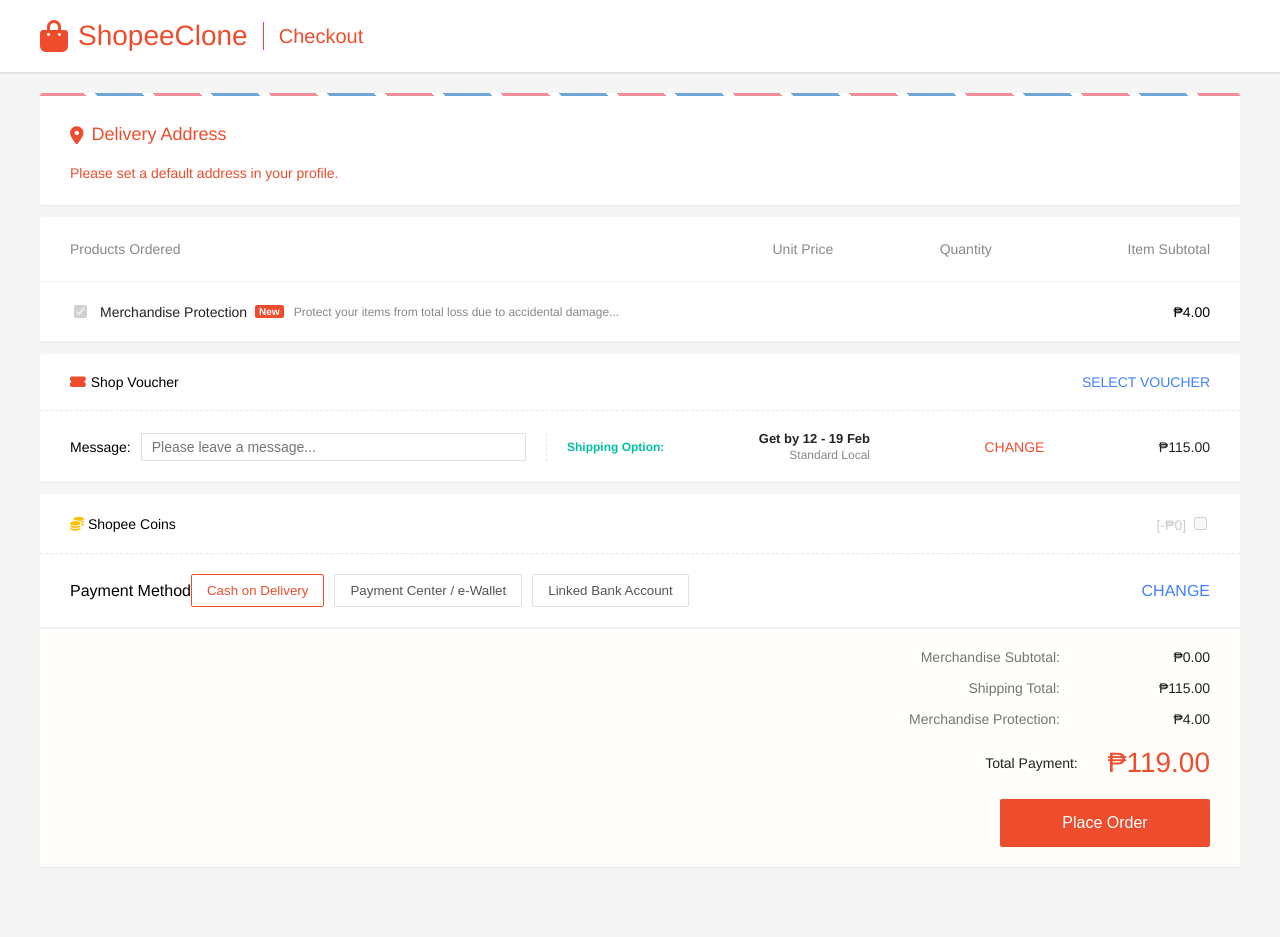
After one commit to MIGIMOUSEx7/HELLO-INTEG, a Django app: page /checkout/ in a window 1280 px wide. The commit adds this page. Run offline with Django 5.2, Linux system fonts and the light colour scheme; the visitor is signed in with stand-in values (Sample User, id 1); data comes from the database, SQL or seed files in the repository; data that the repository does not hold is empty.

Commit message:
NEWMETA v2.1

```diff
--- /dev/null
+++ b/my_integ/api/Templates/checkout.html
@@ -0,0 +1,300 @@
+<!DOCTYPE html>
+<html lang="en">
+<head>
+    <meta charset="UTF-8">
+    <meta name="viewport" content="width=device-width, initial-scale=1.0">
+    <title>Checkout | ShopeeClone</title>
+    <link href="https://cdnjs.cloudflare.com/ajax/libs/font-awesome/6.0.0/css/all.min.css" rel="stylesheet">
+    <style>
+        body { font-family: 'Helvetica Neue', Helvetica, Arial, sans-serif; background: #f5f5f5; margin: 0; padding-bottom: 50px; }
+        .container { max-width: 1200px; margin: 20px auto; }
+
+        /* Shopee Colors */
+        .text-orange { color: #ee4d2d; }
+        .bg-orange { background-color: #ee4d2d; }
+        .btn-orange { background-color: #ee4d2d; color: white; border: none; }
+        .btn-orange:hover { background-color: #d73211; }
+
+        /* HEADER */
+        .shopee-header { background: white; padding: 20px 0; border-bottom: 1px solid #e0e0e0; margin-bottom: 20px; box-shadow: 0 1px 1px 0 rgba(0,0,0,.05); }
+        .header-content { max-width: 1200px; margin: 0 auto; display: flex; align-items: center; gap: 15px; }
+        .brand-text { color: #ee4d2d; font-size: 28px; font-weight: 500; display: flex; align-items: center; gap: 10px; }
+        .page-title { border-left: 1px solid #ee4d2d; padding-left: 15px; font-size: 20px; color: #ee4d2d; line-height: 28px; height: 28px; }
+
+        /* SECTIONS COMMON */
+        .card { background: white; border-radius: 3px; box-shadow: 0 1px 1px 0 rgba(0,0,0,.05); margin-bottom: 12px; position: relative; overflow: hidden; }
+
+        /* ADDRESS SECTION */
+        .address-border {
+            height: 3px;
+            width: 100%;
+            background-image: repeating-linear-gradient(45deg, #F18D9B, #F18D9B 33px, transparent 0, transparent 41px, #6FA6D6 0, #6FA6D6 74px, transparent 0, transparent 82px);
+        }
+        .address-content { padding: 28px 30px 24px; }
+        .address-header { color: #ee4d2d; font-size: 18px; margin-bottom: 20px; display: flex; align-items: center; gap: 8px; font-weight: 500; }
+        .address-details { display: flex; align-items: center; font-size: 14px; color: #222; }
+        .user-info { font-weight: 700; margin-right: 20px; }
+        .default-badge { font-size: 10px; border: 1px solid #ee4d2d; color: #ee4d2d; padding: 2px 4px; border-radius: 1px; margin-left: 15px; margin-right: 5px; }
+        .btn-change { color: #4080ff; text-decoration: none; font-weight: 500; text-transform: uppercase; margin-left: auto; cursor: pointer; }
+
+        /* PRODUCT TABLE */
+        .product-table-header { display: flex; padding: 24px 30px; color: #888; font-size: 14px; border-bottom: 1px solid #f1f1f1; }
+        .col-prod { flex: 4; }
+        .col-price { flex: 1; text-align: center; }
+        .col-qty { flex: 1; text-align: center; }
+        .col-total { flex: 1; text-align: right; }
+
+        .store-header { padding: 20px 30px 0; font-size: 14px; font-weight: 500; display: flex; align-items: center; gap: 5px; }
+        .store-header i { color: #00bfa5; font-size: 12px; }
+
+        .product-item { display: flex; align-items: center; padding: 20px 30px; border-bottom: 1px solid #f9f9f9; font-size: 14px; color: #222; }
+        .prod-img { width: 40px; height: 40px; border: 1px solid #e1e1e1; margin-right: 15px; object-fit: cover; }
+        .prod-meta { font-size: 12px; color: #888; margin-top: 4px; }
+
+        /* Protection & Voucher */
+        .extra-row { padding: 20px 30px; border-bottom: 1px dashed #e8e8e8; display: flex; align-items: center; font-size: 14px; }
+        .protection-label { display: flex; align-items: center; gap: 8px; color: #222; }
+        .protection-new { background: #ee4d2d; color: white; font-size: 10px; padding: 1px 4px; border-radius: 2px; font-weight: bold; }
+        .msg-container { display: flex; align-items: center; width: 40%; border-right: 1px dashed #e8e8e8; padding-right: 20px; }
+        .msg-input { flex: 1; border: 1px solid #e0e0e0; padding: 5px 10px; margin-left: 10px; font-size: 14px; }
+        .shipping-info { flex: 1; padding-left: 20px; display: flex; justify-content: space-between; align-items: center; }
+        .ship-date { font-weight: bold; color: #222; font-size: 13px; }
+        .ship-sub { font-size: 12px; color: #888; margin-top: 2px; }
+
+        /* BOTTOM SECTION */
+        .payment-method { padding: 20px 30px; display: flex; align-items: center; justify-content: space-between; border-bottom: 1px solid #f1f1f1; }
+        .payment-options { display: flex; gap: 10px; }
+        .pay-btn { padding: 8px 15px; border: 1px solid #e0e0e0; cursor: pointer; color: #555; background: white; border-radius: 2px; }
+        .pay-btn.active { border-color: #ee4d2d; color: #ee4d2d; font-weight: 500; }
+
+        .summary-section { background: #fffefb; padding: 20px 30px; border-top: 1px solid #f1f1f1; text-align: right; }
+        .summary-row { display: flex; justify-content: flex-end; align-items: center; margin-bottom: 15px; font-size: 14px; color: #757575; }
+        .summary-label { width: 200px; }
+        .summary-val { width: 150px; text-align: right; color: #222; }
+        .total-payment-row { margin-top: 20px; display: flex; justify-content: flex-end; align-items: center; }
+        .total-price { font-size: 28px; color: #ee4d2d; font-weight: 500; margin-left: 20px; }
+
+        .place-order-btn {
+            background: #ee4d2d; color: white; width: 210px; height: 48px; font-size: 16px; border: none; border-radius: 2px; cursor: pointer; margin-top: 20px; font-weight: 500;
+        }
+        .place-order-btn:hover { background: #d04325; }
+    </style>
+</head>
+<body>
+
+    <div class="shopee-header">
+        <div class="header-content">
+            <div class="brand-text">
+                <i class="fas fa-shopping-bag" style="font-size: 32px;"></i> ShopeeClone
+            </div>
+            <div class="page-title">Checkout</div>
+        </div>
+    </div>
+
+    <div class="container">
+        <div class="card">
+            <div class="address-border"></div>
+            <div class="address-content">
+                <div class="address-header">
+                    <i class="fas fa-map-marker-alt text-orange"></i> Delivery Address
+                </div>
+                <div class="address-details">
+                    {% if address %}
+                        <div class="user-info">{{ address.full_name }} (+63) {{ address.phone }}</div>
+                        <div style="flex: 1;">
+                            {{ address.street }}, {{ address.city }}, {{ address.province }}, {{ address.zip_code }}
+                            <span class="default-badge">Default</span>
+                        </div>
+                        <a href="#" class="btn-change">Change</a>
+                    {% else %}
+                        <div class="text-orange">Please set a default address in your profile.</div>
+                    {% endif %}
+                </div>
+            </div>
+        </div>
+
+        <div class="card">
+            <div class="product-table-header">
+                <div class="col-prod">Products Ordered</div>
+                <div class="col-price">Unit Price</div>
+                <div class="col-qty">Quantity</div>
+                <div class="col-total">Item Subtotal</div>
+            </div>
+
+            {% for item in items %}
+            <div class="store-header">
+                <i class="fas fa-store"></i>
+                {{ item.product.store.store_name|default:"Official Store" }}
+                <span style="border-left: 1px solid #ddd; margin: 0 5px; height: 12px;"></span>
+                <span style="color: #00bfa5; cursor: pointer;">chat now</span>
+            </div>
+
+            <div class="product-item">
+                <div class="col-prod" style="display: flex; align-items: center;">
+                    {% if item.product.image %}
+                        <img src="{{ item.product.image.url }}" class="prod-img" alt="Product Image">
+                    {% else %}
+                        <div class="prod-img" style="background:#eee; display:flex; align-items:center; justify-content:center; color:#ccc;">
+                            <i class="fas fa-image"></i>
+                        </div>
+                    {% endif %}
+                    <div>
+                        <div>{{ item.product.name }}</div>
+                        <div class="prod-meta">Variation: Default</div>
+                    </div>
+                </div>
+                <div class="col-price">₱{{ item.product.price|floatformat:2 }}</div>
+                <div class="col-qty">{{ item.quantity }}</div>
+                <div class="col-total">₱{% widthratio item.product.price 1 item.quantity %}</div>
+            </div>
+            {% endfor %}
+
+            <div class="extra-row" style="border-bottom: 1px solid #f1f1f1;">
+                <div class="col-prod" style="display: flex; align-items: center; gap: 10px;">
+                    <input type="checkbox" checked disabled>
+                    <div class="protection-label">
+                        Merchandise Protection <span class="protection-new">New</span>
+                    </div>
+                    <span style="color: #888; font-size: 12px;">Protect your items from total loss due to accidental damage...</span>
+                </div>
+                <div class="col-total" style="flex: 1; text-align: right;">₱{{ protection|floatformat:2 }}</div>
+            </div>
+        </div>
+
+        <div class="card">
+            <div class="extra-row" style="justify-content: space-between;">
+                <div style="display: flex; align-items: center; gap: 5px;">
+                    <i class="fas fa-ticket-alt text-orange"></i> Shop Voucher
+                </div>
+                <a href="#" class="btn-change">Select Voucher</a>
+            </div>
+
+            <div class="extra-row" style="border: none;">
+                <div class="msg-container">
+                    <label>Message:</label>
+                    <input type="text" class="msg-input" placeholder="Please leave a message...">
+                </div>
+                <div class="shipping-info">
+                    <div style="color: #00bfa5; font-size: 12px; font-weight: bold;">Shipping Option:</div>
+                    <div style="text-align: right;">
+                        <div class="ship-date">Get by 12 - 19 Feb</div>
+                        <div class="ship-sub">Standard Local</div>
+                    </div>
+                    <div class="btn-change" style="margin-left: 20px; color: #ee4d2d;">Change</div>
+                    <div style="margin-left: 20px; color: #222;">₱{{ shipping_fee|floatformat:2 }}</div>
+                </div>
+            </div>
+        </div>
+
+        <div class="card">
+            <div class="extra-row" style="justify-content: space-between;">
+                <div><i class="fas fa-coins" style="color: #ffc107;"></i> Shopee Coins</div>
+                <div style="color: #ccc;">[-₱0] <input type="checkbox" disabled></div>
+            </div>
+
+            <div class="payment-method">
+                <div style="font-weight: 500;">Payment Method</div>
+                <div class="payment-options">
+                    <button class="pay-btn active">Cash on Delivery</button>
+                    <button class="pay-btn">Payment Center / e-Wallet</button>
+                    <button class="pay-btn">Linked Bank Account</button>
+                </div>
+                <a href="#" class="btn-change">CHANGE</a>
+            </div>
+
+            <div class="summary-section">
+                <div class="summary-row">
+                    <div class="summary-label">Merchandise Subtotal:</div>
+                    <div class="summary-val">₱{{ subtotal|floatformat:2 }}</div>
+                </div>
+                <div class="summary-row">
+                    <div class="summary-label">Shipping Total:</div>
+                    <div class="summary-val">₱{{ shipping_fee|floatformat:2 }}</div>
+                </div>
+                <div class="summary-row">
+                    <div class="summary-label">Merchandise Protection:</div>
+                    <div class="summary-val">₱{{ protection|floatformat:2 }}</div>
+                </div>
+                <div class="total-payment-row">
+                    <div style="font-size: 14px; color: #222; margin-right: 10px;">Total Payment:</div>
+                    <div class="total-price">₱{{ total_payment|floatformat:2 }}</div>
+                </div>
+
+                <button class="place-order-btn" onclick="placeOrder()">Place Order</button>
+            </div>
+        </div>
+    </div>
+
+    <script>
+        function getCookie(name) {
+            let cookieValue = null;
+            if (document.cookie && document.cookie !== '') {
+                const cookies = document.cookie.split(';');
+                for (let i = 0; i < cookies.length; i++) {
+                    const cookie = cookies[i].trim();
+                    if (cookie.substring(0, name.length + 1) === (name + '=')) {
+                        cookieValue = decodeURIComponent(cookie.substring(name.length + 1));
+                        break;
+                    }
+                }
+            }
+            return cookieValue;
+        }
+
+        async function placeOrder() {
+            if(!confirm("Are you sure you want to place this order?")) return;
+
+            const btn = document.querySelector('.place-order-btn');
+            btn.innerText = "Processing...";
+            btn.disabled = true;
+
+            // Detect if this is "Buy Now" (from URL params) or "Cart Checkout"
+            const urlParams = new URLSearchParams(window.location.search);
+            const productId = urlParams.get('product_id');
+            const quantity = urlParams.get('quantity');
+
+            // Build payload
+            const payload = {
+                payment_method: "COD",
+                note: document.querySelector('.msg-input').value || ""
+            };
+
+            // If we have URL params, add them to payload so backend knows it's a single item order
+            if (productId) {
+                payload.product_id = productId;
+                payload.quantity = quantity;
+            }
+
+            try {
+                const response = await fetch('/api/orders/', {
+                    method: 'POST',
+                    headers: {
+                        'Content-Type': 'application/json',
+                        'X-CSRFToken': getCookie('csrftoken')
+                    },
+                    body: JSON.stringify(payload)
+                });
+
+                if (response.ok) {
+                    alert("✅ Order Placed Successfully!");
+                    // Redirect to purchase history
+                    window.location.href = "{% url 'purchase_history' %}";
+                } else {
+                    const errorData = await response.json();
+                    console.error("Order Failed:", errorData);
+                    alert("❌ Failed to place order: " + (errorData.error || JSON.stringify(errorData)));
+                    btn.innerText = "Place Order";
+                    btn.disabled = false;
+                }
+            } catch (error) {
+                console.error("Network Error:", error);
+                alert("❌ A network error occurred.");
+                btn.innerText = "Place Order";
+                btn.disabled = false;
+            }
+        }
+    </script>
+
+    {% csrf_token %}
+</body>
+</html>
--- a/my_integ/api/Templates/shop.html
+++ b/my_integ/api/Templates/shop.html
@@ -375,7 +375,8 @@
 
     <nav class="navbar">
         <div class="navbar-top">
-            <a href="/api/history/">📋 Purchase History</a>
+            <a href="{% url 'purchase_history' %}">📋 Purchase History</a>
+
             {% if user.is_authenticated %}
                 <span>👤 {{ user.username }}</span>
                 <a href="{% url 'logout' %}">Logout</a>
@@ -390,7 +391,7 @@
                 <button class="search-btn" onclick="performSearch()">🔍</button>
             </div>
 
-            <a href="/cart/" class="cart-link">
+            <a href="{% url 'cart' %}" class="cart-link">
                 🛒
                 <span id="cart-count" class="cart-badge">0</span>
             </a>
--- a/my_integ/api/urls.py
+++ b/my_integ/api/urls.py
@@ -1,6 +1,4 @@
 from django.urls import path, include
-from django.conf import settings
-from django.conf.urls.static import static
 from rest_framework.routers import DefaultRouter
 from . import views
 
@@ -21,24 +19,6 @@ router.register(r'carts', views.CartViewSet)
 router.register(r'cartitems', views.CartItemViewSet, basename='cartitem')
 
 urlpatterns = [
-    # --- Authentication ---
-    path('login/', views.login_view, name='login'),
-    path('logout/', views.logout_view, name='logout'),
-    path('register/', views.register_view, name='register'),
-
-    # FIXED: Point 'signup' to 'register_view' since they do the same thing
-    path('signup/', views.register_view, name='signup'),
-
-    # --- Frontend Pages ---
-    path('', views.home, name='home'),
-    path('shop/', views.home, name='shop'),
-    path('cart/', views.view_cart, name='cart'),
-    path('history/', views.purchase_history, name='purchase_history'),
-    path('checkout/', views.checkout_view, name='checkout'),
-
-    # --- API Root ---
+    # This automatically generates URLs like /api/products/, /api/cartitems/, etc.
     path('', include(router.urls)),
 ]
-
-if settings.DEBUG:
-    urlpatterns += static(settings.MEDIA_URL, document_root=settings.MEDIA_ROOT)
--- a/my_integ/api/views.py
+++ b/my_integ/api/views.py
@@ -5,10 +5,12 @@ from django.utils.decorators import method_decorator
 from django.contrib.auth import authenticate, login, logout
 from django.contrib.auth.decorators import login_required
 from django.contrib import messages
+from django.db import transaction # <--- CRITICAL: Needed for bulk order creation
 from django.db.models import F, Sum
 
 from rest_framework import viewsets, status
 from rest_framework.response import Response
+from rest_framework.permissions import IsAuthenticated
 from django_filters.rest_framework import DjangoFilterBackend
 
 from .forms import RegisterForm
@@ -67,7 +69,6 @@ def home(request):
 def view_cart(request):
     """
     Fetches cart items for the logged-in user.
-    CRITICAL FIX: 2-step lookup to prevent 'ValueError' crashes.
     """
     # 1. Get the actual Cart object first
     user_cart, _ = Cart.objects.get_or_create(user=request.user)
@@ -131,56 +132,95 @@ def purchase_history(request):
 
 # --- 3. API VIEWSETS ---
 
-@method_decorator(csrf_exempt, name='dispatch')
 class OrderViewSet(viewsets.ModelViewSet):
+    """
+    Handles creating orders.
+    Now supports both Single Item (Buy Now) and Bulk Cart Checkout.
+    """
     queryset = Order.objects.all()
     serializer_class = OrderSerializer
+    permission_classes = [IsAuthenticated] # Ensure only logged-in users can order
 
     def create(self, request, *args, **kwargs):
-        product_id = request.data.get('product') or request.data.get('product_id')
-        voucher_code = request.data.get('voucher_code')
-        total_amount = float(request.data.get('total_amount', 0))
+        user = request.user
+        data = request.data
 
+        # 1. Determine items to order
+        # If 'product_id' is provided in JSON, it's a "Buy Now" single item order.
+        # Otherwise, we fetch everything from the user's Cart.
+        product_id = data.get('product') or data.get('product_id')
+        items_to_process = []
+
+        if product_id:
+            # --- Single Item (Buy Now) ---
+            try:
+                prod = Product.objects.get(id=product_id)
+                qty = int(data.get('quantity', 1))
+                items_to_process.append({'product': prod, 'quantity': qty})
+            except Product.DoesNotExist:
+                return Response({"error": "Product not found"}, status=status.HTTP_404_NOT_FOUND)
+        else:
+            # --- Cart Checkout ---
+            user_cart, _ = Cart.objects.get_or_create(user=user)
+            cart_items = CartItem.objects.filter(cart=user_cart)
+
+            if not cart_items.exists():
+                return Response({"error": "Cart is empty"}, status=status.HTTP_400_BAD_REQUEST)
+
+            for item in cart_items:
+                items_to_process.append({'product': item.product, 'quantity': item.quantity})
+
+        # 2. Process the Order(s) safely using a transaction
+        # This ensures all orders are created at once, or none at all if an error occurs.
+        created_orders = []
         try:
-            product = Product.objects.get(id=product_id)
-            if product.stock_quantity <= 0:
-                return Response(
-                    {"error": f"Sorry, {product.product_name} is sold out!"},
-                    status=status.HTTP_400_BAD_REQUEST
-                )
-        except (Product.DoesNotExist, ValueError):
-            return Response({"error": "Product not found."}, status=status.HTTP_404_NOT_FOUND)
+            with transaction.atomic():
+                for item in items_to_process:
+                    product = item['product']
+                    quantity = item['quantity']
 
-        if voucher_code:
-            try:
-                voucher = Voucher.objects.get(
-                    code=voucher_code,
-                    start_date__lte=timezone.now(),
-                    end_date__gte=timezone.now()
-                )
-                discount_val = float(voucher.discount_value)
-                if voucher.discount_type == 'Fixed':
-                    total_amount -= discount_val
-                else:
-                    total_amount = total_amount * (1 - (discount_val / 100))
+                    # Stock Check
+                    if product.stock_quantity < quantity:
+                        raise ValueError(f"Not enough stock for {product.product_name}")
 
-                total_amount = max(0, round(total_amount, 2))
-            except Voucher.DoesNotExist:
-                return Response({"error": "Invalid voucher."}, status=status.HTTP_400_BAD_REQUEST)
+                    # Calculate Price
+                    total_amount = product.price * quantity
 
-        mutable_data = request.data.copy()
-        mutable_data['product'] = product_id
-        mutable_data['user'] = request.user.id
+                    # Create the Order Record
+                    order = Order.objects.create(
+                        user=user,
+                        product=product,
+                        quantity=quantity,
+                        total_amount=total_amount,
+                        status='Pending', # Default status
+                        payment_method=data.get('payment_method', 'COD'),
+                        shipping_address=data.get('shipping_address', 'Default Address')
+                    )
 
-        serializer = self.get_serializer(data=mutable_data)
-        if not serializer.is_valid():
-            return Response(serializer.errors, status=status.HTTP_400_BAD_REQUEST)
+                    # Update Stock
+                    product.stock_quantity -= quantity
+                    product.save()
 
-        order = serializer.save(total_amount=total_amount)
-        product.stock_quantity -= 1
-        product.save()
+                    created_orders.append(order)
 
-        return Response(serializer.data, status=status.HTTP_201_CREATED)
+                # 3. If this was a Cart checkout, clear the cart now that orders are placed
+                if not product_id:
+                    CartItem.objects.filter(cart__user=user).delete()
+
+        except ValueError as e:
+            return Response({"error": str(e)}, status=status.HTTP_400_BAD_REQUEST)
+        except Exception as e:
+            # Log the actual error for debugging
+            print(f"Order Processing Error: {e}")
+            return Response({"error": "An error occurred processing the order."}, status=status.HTTP_500_INTERNAL_SERVER_ERROR)
+
+        # Return success. If multiple orders, we just return the data of the first one to satisfy the serializer.
+        if created_orders:
+            serializer = self.get_serializer(created_orders[0])
+            return Response(serializer.data, status=status.HTTP_201_CREATED)
+        else:
+             return Response({"error": "No orders created"}, status=status.HTTP_400_BAD_REQUEST)
+
 
 class ProductViewSet(viewsets.ModelViewSet):
     queryset = Product.objects.all()
@@ -191,9 +231,10 @@ class ProductViewSet(viewsets.ModelViewSet):
 @method_decorator(csrf_exempt, name='dispatch')
 class CartItemViewSet(viewsets.ModelViewSet):
     serializer_class = CartItemSerializer
+    permission_classes = [IsAuthenticated]
 
     def get_queryset(self):
-        # Safe lookup for API as well
+        # Safe lookup for API: ensures user is logged in
         if not self.request.user.is_authenticated:
             return CartItem.objects.none()
         user_cart, _ = Cart.objects.get_or_create(user=self.request.user)
--- a/my_integ/my_integ/urls.py
+++ b/my_integ/my_integ/urls.py
@@ -1,14 +1,33 @@
 from django.contrib import admin
 from django.urls import path, include
-from api import views
+from django.conf import settings
+from django.conf.urls.static import static
+from api import views  # Import views from your 'api' app
 
 urlpatterns = [
-    path('admin/', admin.site.urls), #
-    path('api/', include('api.urls')), #
+    path('admin/', admin.site.urls),
 
-    # NEW: This makes the shop your home page
+    # --- API Routes (JSON Data) ---
+    # This connects to api/urls.py
+    path('api/', include('api.urls')),
+
+    # --- Frontend Pages (HTML Views) ---
     path('', views.home, name='home'),
+    path('shop/', views.home, name='shop'),
+    path('cart/', views.view_cart, name='cart'),
+    path('history/', views.purchase_history, name='purchase_history'),
 
-    path('shop/', views.home, name='shop'), #
-    path('cart/', views.view_cart, name='cart'), #
+    # The Checkout Page (Fixes 404 error)
+    path('checkout/', views.checkout_view, name='checkout'),
+
+    # --- Authentication ---
+    path('login/', views.login_view, name='login'),
+    path('logout/', views.logout_view, name='logout'),
+    path('register/', views.register_view, name='register'),
+    path('signup/', views.register_view, name='signup'),
 ]
+
+# --- Serve Media Files (Images) in Development ---
+# This is CRITICAL for seeing product images
+if settings.DEBUG:
+    urlpatterns += static(settings.MEDIA_URL, document_root=settings.MEDIA_ROOT)
```
Also changed, not shown: my_integ/api/Templates/cart.html (+18 -7 lines), my_integ/api/models.py (+8 -1 lines), my_integ/my_integ/settings.py (+9 -6 lines), my_integ/api/migrations/0002_order_payment_method_order_quantity_and_more.py (added), my_integ/products/b801ba1a-097c-4bd1-ab67-7133b51f5970.jpg (added).
